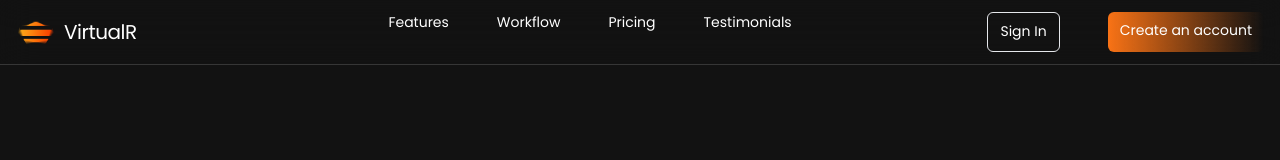
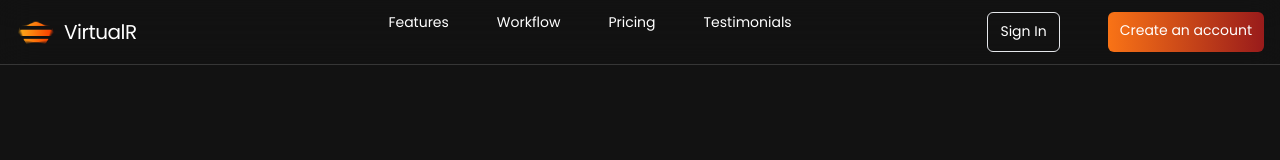
Before and after one commit to CaptainDevon/React-website, a React (Vite) app: page / in a window 1280 px wide. Shown: the top 160 px of the page. Built offline with nearby package versions, Linux system fonts and the light colour scheme.

Commit message:
Update Navbar.jsx

```diff
--- a/src/components/Navbar.jsx
+++ b/src/components/Navbar.jsx
@@ -28,7 +28,7 @@ const Navbar = () => {
             </ul>
             <div className="hidden lg:flex justify-center space-x-12 item-center">
                 <a href="#" className='py-2 px-3 border rounded-md'>Sign In</a>
-                <a href="#" className="bg-gradient-to-r from-orange-500 to red-800 py-2 px-3 rounded-md">Create an account</a>
+                <a href="#" className="bg-gradient-to-r from-orange-500 to-red-800 py-2 px-3 rounded-md">Create an account</a>
             </div>
             <div className="lg:hidden md:flex flex-col justify-end">
                 <button onClick={toggleNavbar}>
```
